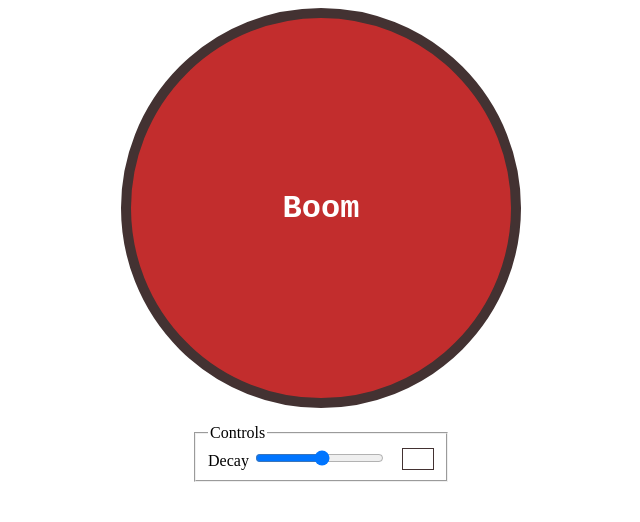
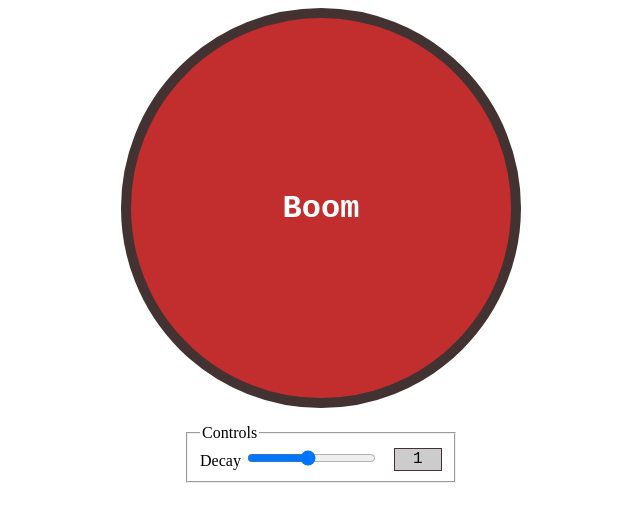
Before and after one commit to MikeiLL/pythonwaves, a Jekyll site: the page index.html, which Jekyll copies as it is, in a window 1280 px wide. Shown: the top 522 px of the page, without its empty margins (319-959 px from the left). Built offline with Jekyll 4.4.1, drawn with Linux system fonts in a browser that asks for light colours.

Commit message:
Refine styling BOOM.

```diff
--- a/index.html
+++ b/index.html
@@ -28,9 +28,9 @@
       <legend>Controls</legend>
       <label>
         Decay
-        <input type="range" id="decay" name="decay" min="0.1" max="2" step="0.1">
+        <input type="range" id="decay" name="decay" value="1" min="0.1" max="2" step="0.1">
       </label>
-      <span id="decayvalue"></span>
+      <span id="decayvalue">1</span>
     </fieldset>
   </main>
 </body>
--- a/style.css
+++ b/style.css
@@ -46,6 +46,10 @@ main>fieldset {
 }
 
 main>fieldset span#decayvalue {
-  width: 2em;
+  width: 3em;
   border: 1px solid var(--black);
+  padding: 0.1em 0.5em;
+  text-align: center;
+  font-family: 'Courier New', Courier, monospace;
+  background-color: #ccc;
 }
```
